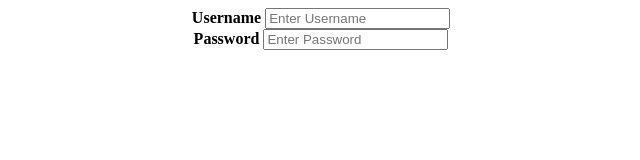
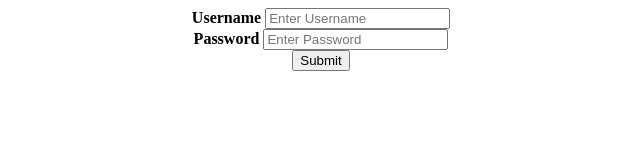
Before and after one commit to pallavivelpula123/Login-Page, a plain HTML site: page username.html in a window 1280 px wide. Shown: the whole page, without its empty margins (319-959 px from the left). Drawn offline with Linux system fonts and the light colour scheme.

Commit message:
updated submit button

```diff
--- a/username.html
+++ b/username.html
@@ -8,5 +8,8 @@
         <label for="pwd"><b>Password</b></label>
         <input type="password" placeholder="Enter Password" name="pwd" required>
     </div>
+    <div style="text-align: center;">
+        <input type="Submit"  name="submit" required>
+    </div>
     </body>
 </html>
```
